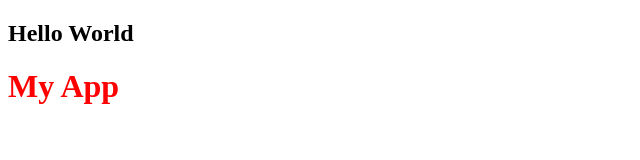
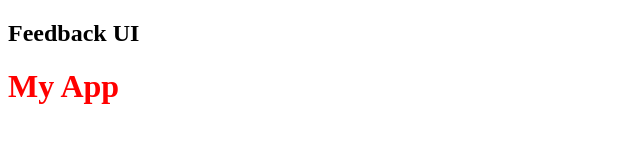
Before and after one commit to Tofu-Gang/brad_traversy_feedback_app, a React (Create React App) app: page / in a window 1280 px wide. Shown: the top 160 px of the page, without its empty margins (0-640 px from the left). Built offline with nearby package versions, Linux system fonts and the light colour scheme.

Commit message:
DefaultProps will eventually be deprecated, use javascript default param values instead.

```diff
--- a/src/App.js
+++ b/src/App.js
@@ -3,7 +3,7 @@
 function App() {
   return (
     <>
-      <Header text="Hello World" />
+      <Header />
       <div className="container">
         <h1>My App</h1>
       </div>
--- a/src/components/Header.jsx
+++ b/src/components/Header.jsx
@@ -1,21 +1,17 @@
 import PropTypes from "prop-types";
 
-function Header(props) {
+function Header({ text = "Feedback UI" }) {
   return (
     <header>
       <div className="container">
-        <h2>{props.text}</h2>
+        <h2>{text}</h2>
       </div>
     </header>
   );
 }
 
-Header.defaultProps = {
-  text: "Feedback UI"
-};
-
 Header.propTypes = {
-  text: PropTypes.string.isRequired
+  text: PropTypes.string
 };
 
 export default Header;
```
